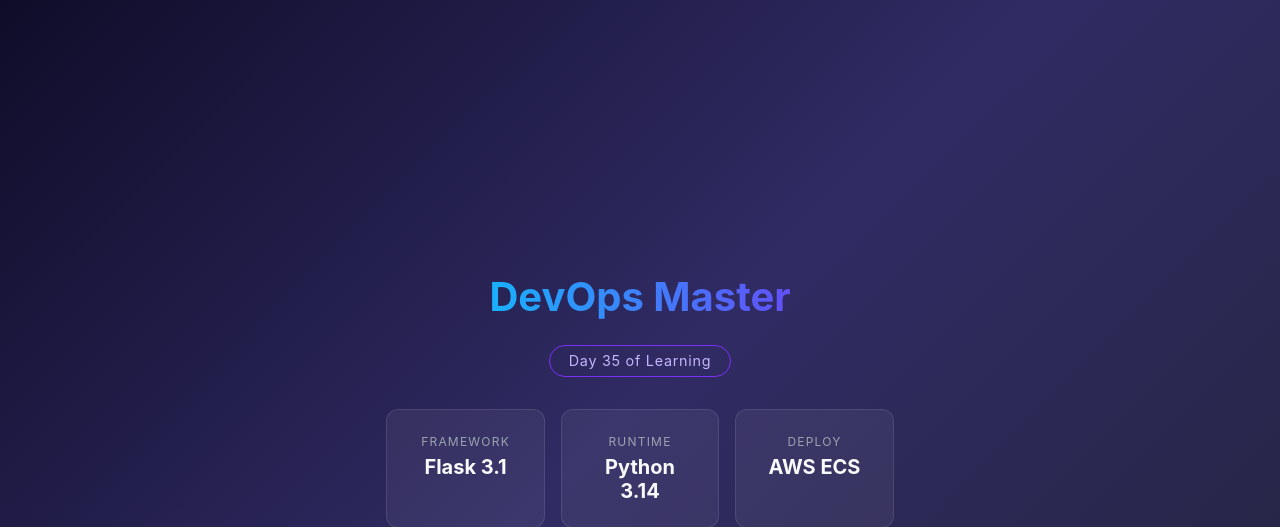
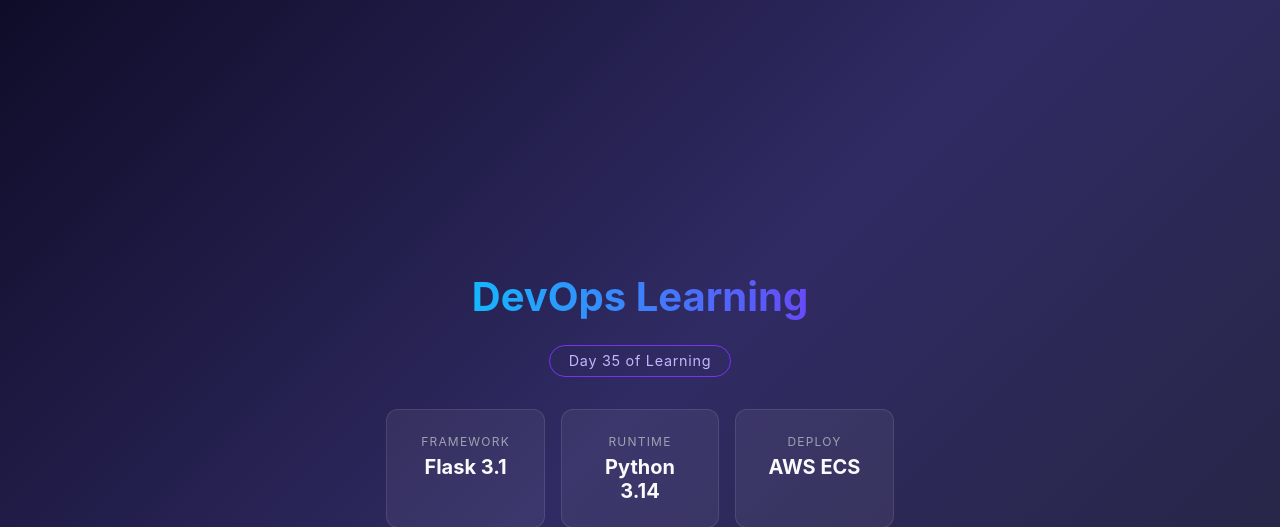
Before and after one commit to Shubhambs11/github-actions-zero-to-hero, a Flask app: page / in a window 1280 px wide. Shown: the top 527 px of the page. Run offline with Flask 3, Linux system fonts and the light colour scheme.

Commit message:
minor change in templates/index.html

```diff
--- a/templates/index.html
+++ b/templates/index.html
@@ -67,7 +67,7 @@
 </head>
 <body>
     <div class="container">
-        <h1>DevOps Master</h1>
+        <h1>DevOps Learning</h1>
         <div class="badge">Day 35 of Learning</div>
         <div class="cards">
             <div class="card">
```
